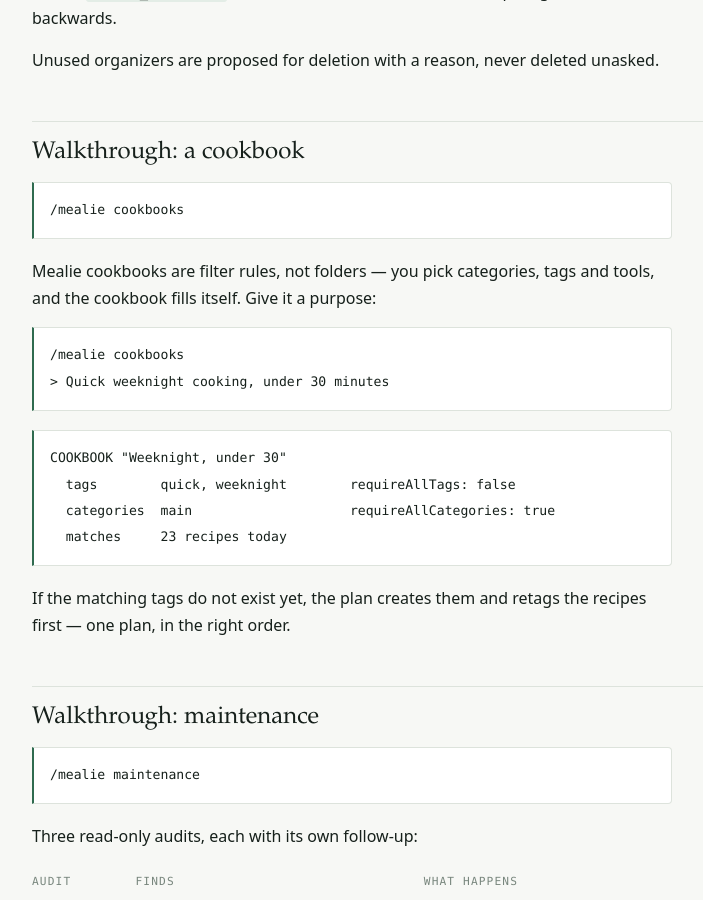
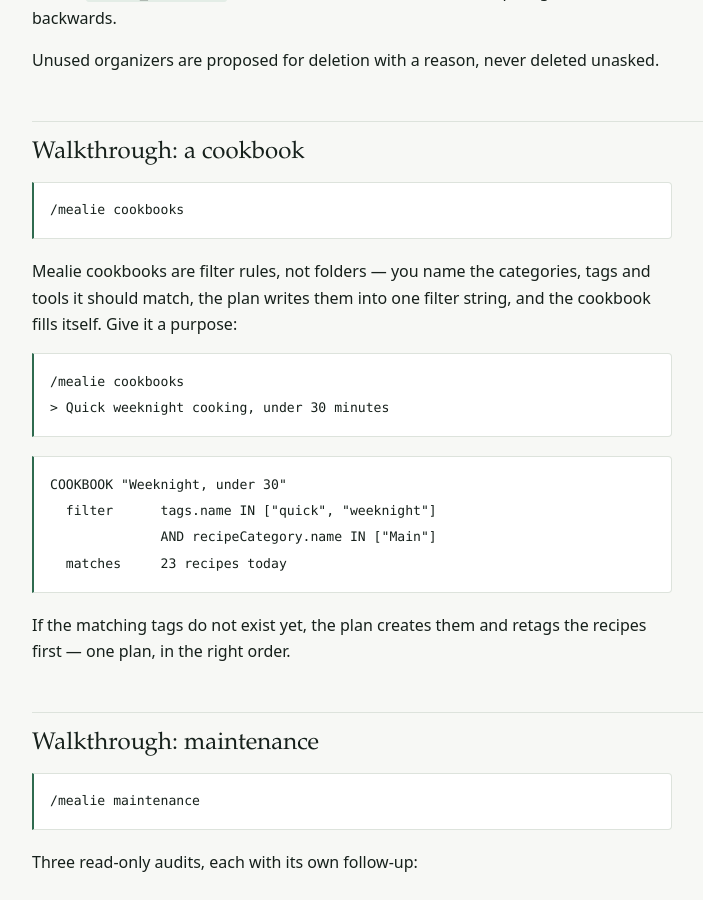
Before and after one commit to mgummich/mealie-skill, a Jekyll site: the page built from HOWTO.md, in a window 1280 px wide and 900 px high, scrolled down 6099 px. Shown: the whole window, without its empty margins (248-951 px from the left). Built offline with Jekyll 4.4.1, drawn with Linux system fonts in a browser that asks for light colours; our own code applies the rules of GitHub Pages for plain Markdown files.

Commit message:
docs: catch the rest of the docs up with the cookbook filter
Sweep of every document against the code after the endpoint fix. The rule
set in rules/ was already written for the current field set - it is
skill/references/ that had drifted away from it, and the drift reached
further than the cookbook reference.

- HOWTO's cookbook walkthrough still showed requireAllTags and
  requireAllCategories in its sample output, and described the three name
  lists as if they reached the API
- the guard lists in SKILL.md and README did not mention that a pre-2.0
  cookbook payload is refused
- references/cookbooks.md now says what is filterable and repeats the rule
  set's point that the syntax is version-dependent, so a filter copied out
  of the interface beats a hand-written one
- CLAUDE.md records the invariant behind the guard: Mealie drops unknown
  keys instead of rejecting them, so a payload in an outdated shape
  succeeds and does the wrong thing

````diff
--- a/HOWTO.md
+++ b/HOWTO.md
@@ -260,8 +260,9 @@
 /mealie cookbooks
 ```
 
-Mealie cookbooks are filter rules, not folders — you pick categories, tags
-and tools, and the cookbook fills itself. Give it a purpose:
+Mealie cookbooks are filter rules, not folders — you name the categories,
+tags and tools it should match, the plan writes them into one filter string,
+and the cookbook fills itself. Give it a purpose:
 
 ```
 /mealie cookbooks
@@ -270,8 +271,8 @@
 
 ```
 COOKBOOK "Weeknight, under 30"
-  tags        quick, weeknight        requireAllTags: false
-  categories  main                    requireAllCategories: true
+  filter      tags.name IN ["quick", "weeknight"]
+              AND recipeCategory.name IN ["Main"]
   matches     23 recipes today
 ```
 
````
Also changed, not shown: CLAUDE.md (+7 -0 lines), README.md (+4 -0 lines), skill/SKILL.md (+4 -2 lines), skill/references/cookbooks.md (+7 -0 lines).
